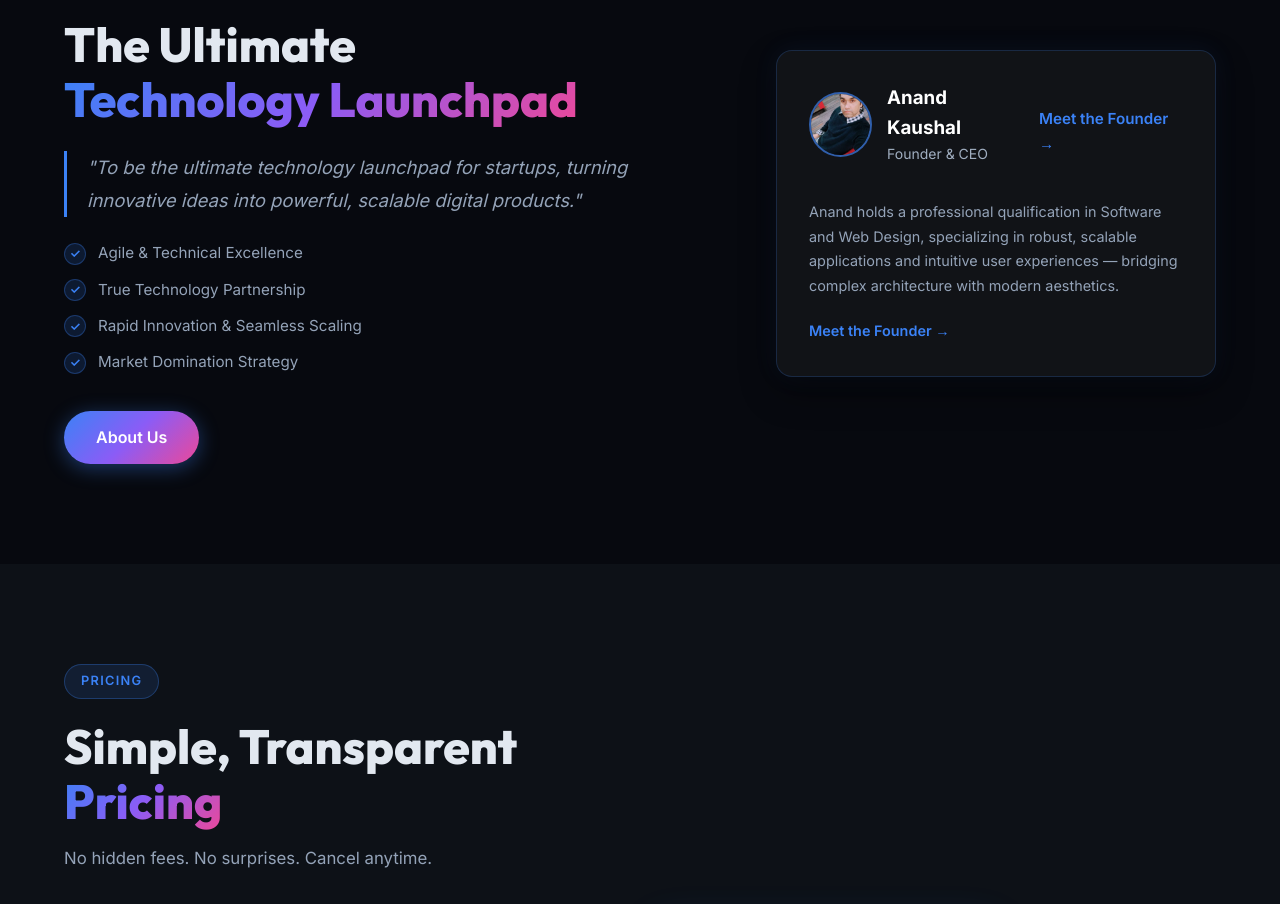
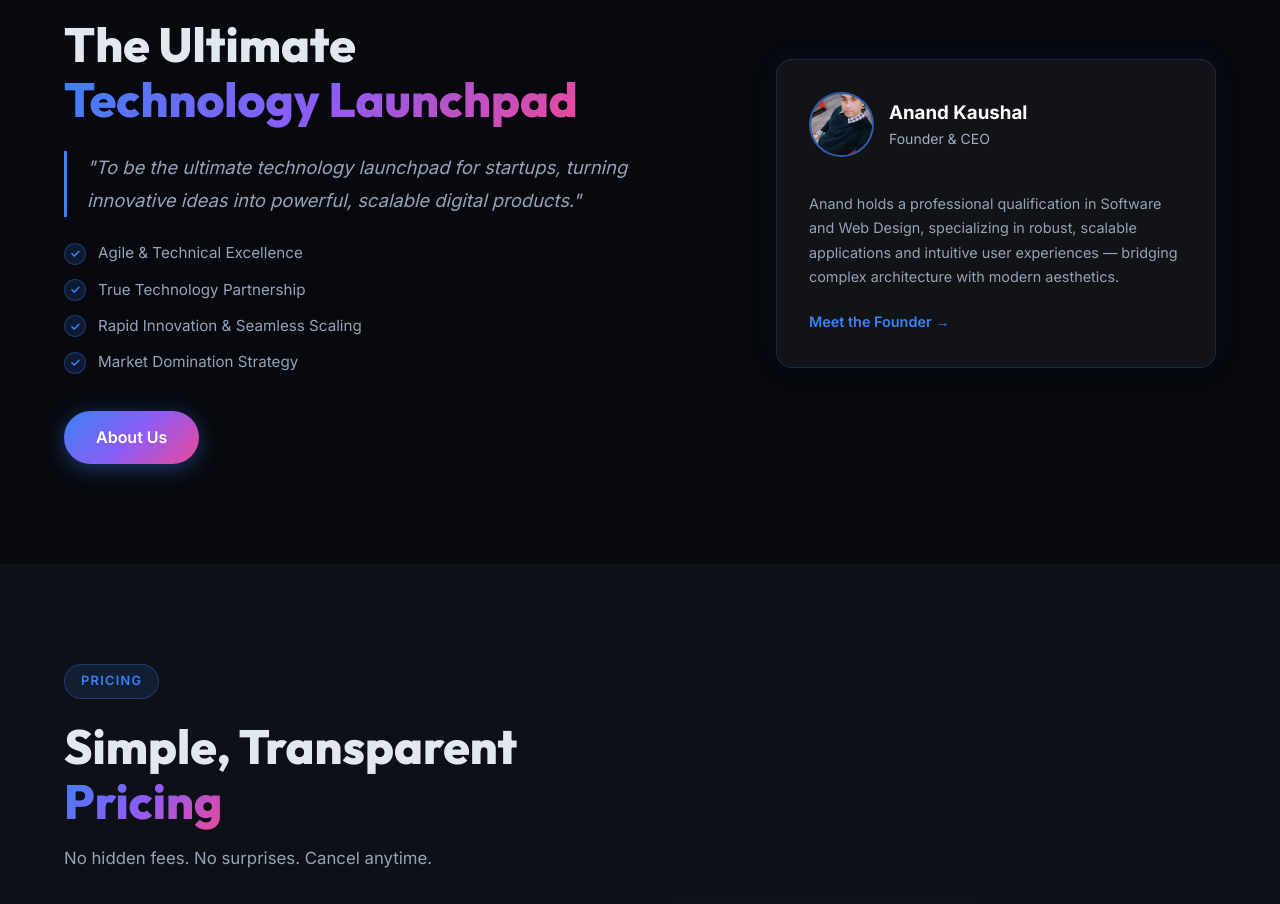
Before and after one commit to akgsoftwares465-bot/akgsoftwares465.com, a plain HTML site: page index.html in a window 1280 px wide. Shown: the part 2297-3201 px from the top of the page. Drawn offline with Linux system fonts and the light colour scheme; a script that the page names is missing.

Commit message:
Remove action link to 'Meet the Founder'
Removed the action link to 'Meet the Founder' from the biography section.

```diff
--- a/index.html
+++ b/index.html
@@ -180,9 +180,7 @@
 
 
   <!-- Action Link -->
-  <a href="about.html" style="color: #3b82f6; text-decoration: none; font-weight: 600; font-size: 0.95rem; display: inline-flex; align-items: center; gap: 6px; transition: color 0.2s;">
-    Meet the Founder →
-  </a>
+
 
 </div>
           <p class="vc-desc">
```
